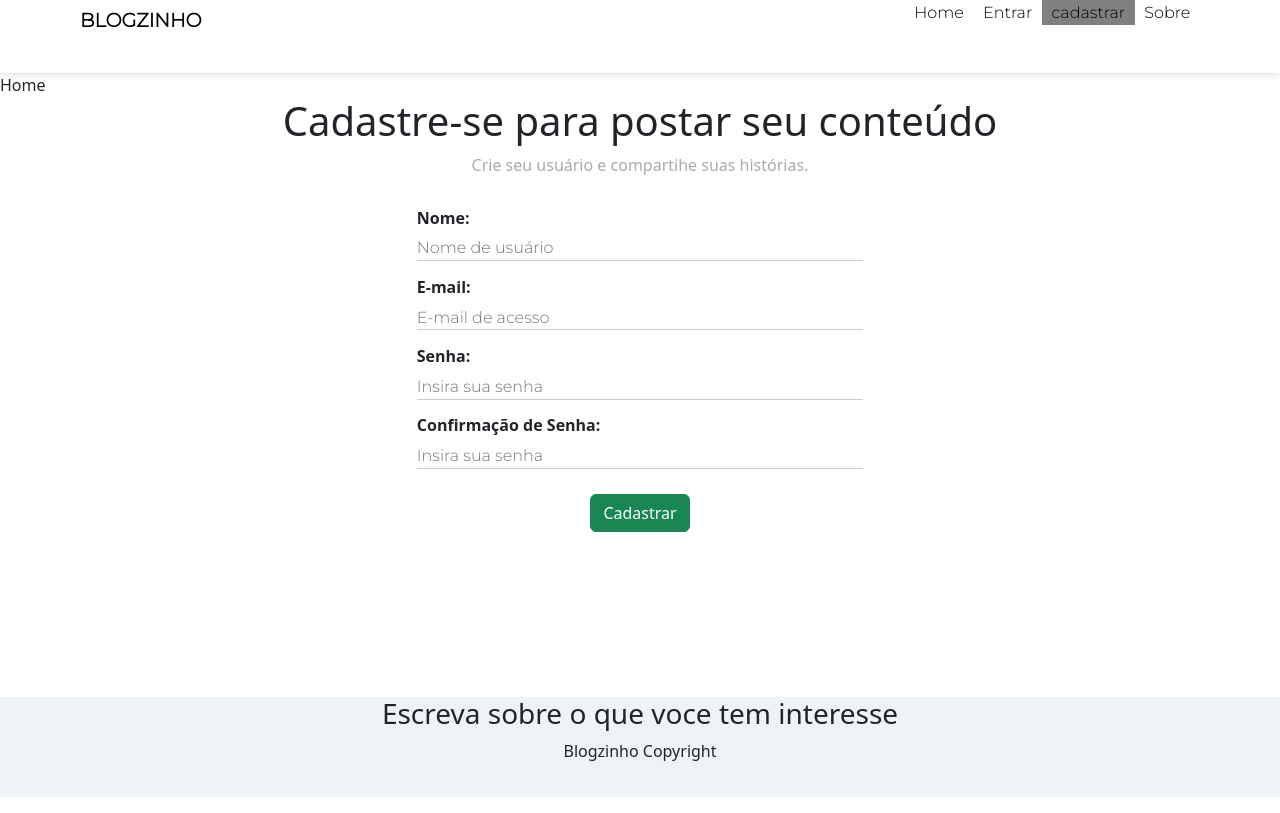
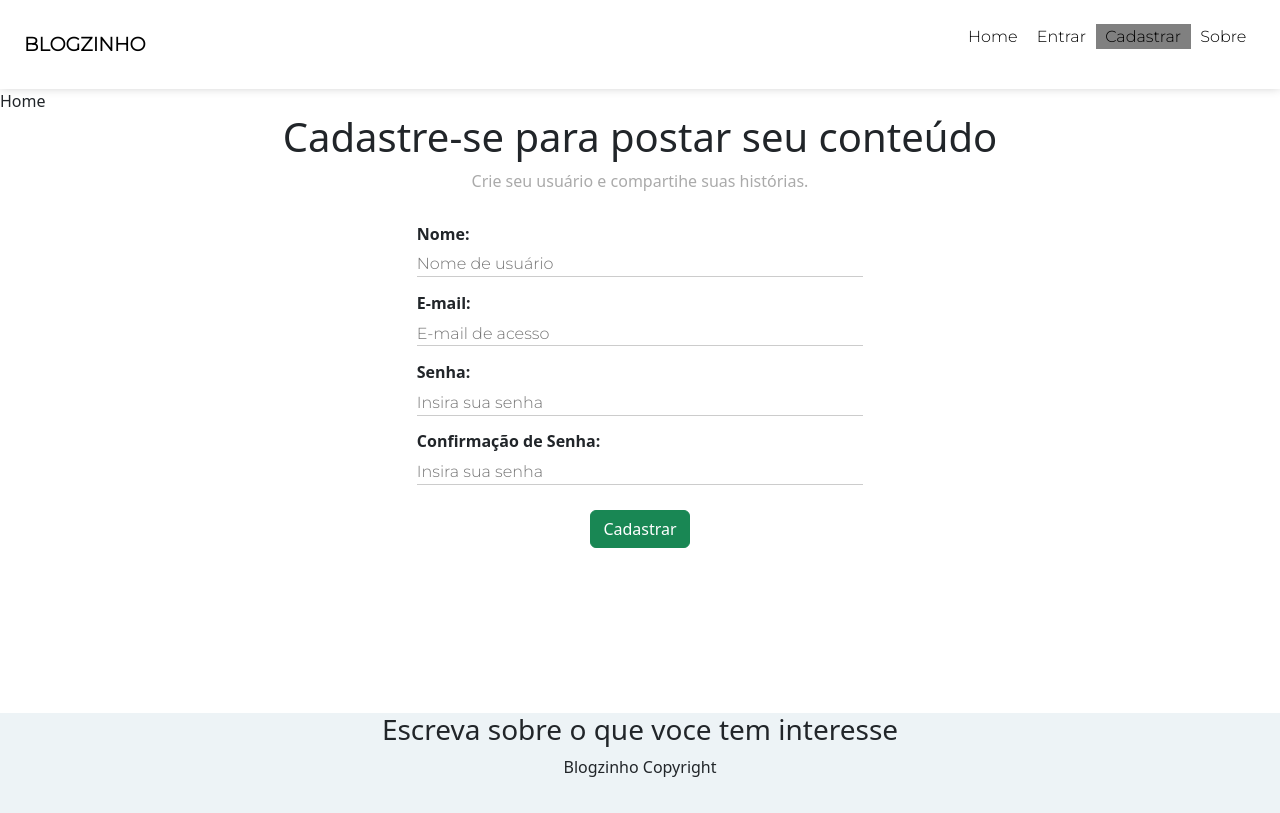
Before and after one commit to ursulavmn/blogzinho, a React (Create React App) app: page /register in a window 1280 px wide. Built offline with nearby package versions, Linux system fonts and the light colour scheme; no server answers.

Commit message:
novas alterações

```diff
--- a/package.json
+++ b/package.json
@@ -7,6 +7,7 @@
     "@testing-library/react": "^13.4.0",
     "@testing-library/user-event": "^13.5.0",
     "bootstrap": "^5.2.3",
+    "firebase": "^9.18.0",
     "react": "^18.2.0",
     "react-bootstrap": "^2.7.2",
     "react-dom": "^18.2.0",
--- a/src/App.js
+++ b/src/App.js
@@ -4,18 +4,48 @@ import 'bootstrap/dist/css/bootstrap.min.css'
 
 
 //meus imports
-import {BrowserRouter, Routes, Route, Navigate, Router} from 'react-router-dom';
 import Home from "./firebase/pages/Home/Home";
 import About from "./firebase/pages/About/About";
-import Navbar from "./components/Navbar"
 import Footer from "./components/Footer"
 import Login from './firebase/pages/Login/Login';
 import Register from './firebase/pages/Register/Register';
+import Dashboard from "./firebase/pages/Dashoboard/Dashboard"
+
+// meus contextos
+import {BrowserRouter, Routes, Route, Navigate} from 'react-router-dom';
+import { onAuthStateChanged } from 'firebase/auth';
 
 
+// meus hooks
+import { useState, useEffect } from 'react';
+import { useAuthentication } from './hooks/useAuthentication';
+
+// context
+import { AuthProvider } from "./contexts/AuthContext";
+import Navbar from "./components/Navbar"
+
   function App() {
+
+    const [user, setUser] = useState(undefined)
+    const {auth} = useAuthentication();
+    console.log(auth)
+    const loadingUser = user === undefined;
+
+    useEffect(() => {
+      onAuthStateChanged (auth, (user) => {
+        setUser(user)
+      });
+    }, [auth]);
+
+
+    if (loadingUser){
+      return <p>Carregando...</p>
+    }
+
+
     return (
       <div>
+        <AuthProvider value={{user}}>
       <BrowserRouter>
     <Navbar/>
     <Home/>
@@ -25,10 +55,12 @@ function App() {
         <Route path ="/About" element={<About />}/>
         <Route path ="/login" element={<Login />}/>
         <Route path ="/register" element={<Register/>}/>
+        <Route path='/post/create' element={<createPost />} />
         </Routes>
       </div>
       <Footer/>
       </BrowserRouter>
+      </AuthProvider>
       </div>
     );
   };
--- a/src/components/Navbar.js
+++ b/src/components/Navbar.js
@@ -1,32 +1,44 @@
-import { NavLink } from "react-router-dom"
+// meus imports
+import { NavLink } from "react-router-dom";
 
-// css
-import styles from './Navbar.module.css'
+import { useAuthentication } from "../hooks/useAuthentication";
 
+import { useAuthValue } from "../contexts/AuthContext";
 
-const navbar = () => {
+// meu css
+import styles from "./Navbar.module.css";
+
+const NavBar = () => {
+  const { user } = useAuthValue()
+
   return (
-    <nav className={styles.navbar}>
-      <NavLink to="/" className={styles.brand}  >
+    <nav className={`${styles.navbar} d-flex justify-content-between align-item-center p-4 `}>
+      <NavLink to="/" className={styles.brand}>
         <span>Blogzinho</span>
       </NavLink>
-      <ul className={styles.link_list}   >
-      <li>
-          <NavLink to="/" className={({isActive}) => (isActive ? styles.active:"")}>Home</NavLink>
-      </li>
-      <li>
-          <NavLink to="/login" className={({isActive}) => (isActive ? styles.active:"")}>Entrar</NavLink>
-        </li>
-        <li>
-          <NavLink to="/register" className={({isActive}) => (isActive ? styles.active:"")}>cadastrar</NavLink>
-        </li>
-        <li>
-          <NavLink to="/about" className={({isActive}) => (isActive ? styles.active:"")}>Sobre</NavLink>
-        </li>
 
+      <ul className={styles.link_list}>
+        <li> <NavLink to="/" className={({ isActive }) => (isActive ? styles.active : "")}> Home </NavLink> </li>
+        {!user && (
+          <>
+            <li> <NavLink to="/login" className={({ isActive }) => (isActive ? styles.active : "")}> Entrar </NavLink> </li>
+
+            <li> <NavLink to="/register" className={({ isActive }) => (isActive ? styles.active : "")}> Cadastrar </NavLink> </li>
+          </>
+        )}
+
+        {user && (
+          <>
+            <li> <NavLink to="/post/create" className={({ isActive }) => (isActive ? styles.active : "")}> Novo Post </NavLink> </li>
+
+            <li> <NavLink to="/dashboard" className={({ isActive }) => (isActive ? styles.active : "")}> Dashboard </NavLink> </li>
+          </>
+        )}
+        <li> <NavLink to="/about"
+          className={({ isActive }) => (isActive ? styles.active : "")}> Sobre </NavLink> </li>
       </ul>
     </nav>
   )
-}
+};
 
-export default navbar
+export default NavBar
--- /dev/null
+++ b/src/contexts/AuthContext.js
@@ -0,0 +1,11 @@
+import { useContext, createContext } from "react";
+
+const AuthContext = createContext();
+
+export function AuthProvider({ children, value }) {
+  return <AuthContext.Provider value={value}>{children}</AuthContext.Provider>;
+}
+
+export function useAuthValue() {
+  return useContext(AuthContext);
+}
--- a/src/firebase/config.js
+++ b/src/firebase/config.js
@@ -1,5 +1,6 @@
 import { initializeApp } from "firebase/app";
-import {getFirestore} from "firebase/firebase"
+import {getFirestore} from "firebase/firestore"
+
 const firebaseConfig = {
   apiKey: "AIzaSyAzE28yqWTGW6vO_gnlRwM1YgH7QDOHdz8",
   authDomain: "blogzinho-d3683.firebaseapp.com",
--- /dev/null
+++ b/src/firebase/pages/Dashoboard/Dashboard.js
@@ -0,0 +1,14 @@
+// meus css
+import styles from "./Dashboard.module.css"
+
+import React from 'react'
+
+const Dashboard = () => {
+  return (
+    <section>
+        <h1>Dashboard</h1>
+    </section>
+  )
+}
+
+export default Dashboard
--- a/src/firebase/pages/Register/Register.js
+++ b/src/firebase/pages/Register/Register.js
@@ -3,6 +3,8 @@ import  styles from './Register.module.css'
 
 // meus imports
 import { useState, useEffect} from 'react'
+import { useAuthentication } from '../../../hooks/useAuthentication'
+import { wait } from '@testing-library/user-event/dist/utils'
 
 
 const  Register = () => {
@@ -13,7 +15,10 @@ const  Register = () => {
   const [confirmPassword, setConfirmPassword] = useState ("")
   const [error, setError] = useState ("")
 
-  const handleSubimit = (e) => {
+  const { createUser, error: authError, loading} = useAuthentication()
+
+
+  const handleSubimit = async (e) => {
     e.preventDefault()
     setError("")
     const user = { displayName, email, password}
@@ -23,9 +28,15 @@ const  Register = () => {
       return
     }
 
-   console.log(user);
+    const res = await createUser(user);
 
 }
+
+useEffect (() => {
+  if (authError){
+    setError(authError)
+  }
+},[authError] )
 
 
   return (
@@ -55,7 +66,8 @@ const  Register = () => {
               value={confirmPassword } onChange={(e) => setConfirmPassword(e.target.value)}
             />
           </label>
-          <button className='btn btn-success my-4' >Cadastrar</button>
+          { !loading &&  <button className='btn btn-success my-4'>Cadastrar</button> }
+          {loading && <button className='btn btn-success my-4' disabled  >Aguarde...</button>}
           {error && <p className='error'>{error}</p>}
         </form>
     </div>
--- /dev/null
+++ b/src/hooks/useAuthentication.js
@@ -0,0 +1,82 @@
+import { db } from '../firebase/config'
+
+
+import {
+    getAuth,
+    createUserWithEmailAndPassword,
+    signInWithEmailAndPassword,
+    updateProfile,
+    signOut
+} from 'firebase/auth'
+
+import { useState, useEffect } from 'react'
+
+export const useAuthentication = () => {
+    const [error, setError] = useState(null)
+    const [loading, setLoading] = useState(null)
+
+
+    const [cancelled, setCancelled] = useState
+    (false)
+
+    const auth = getAuth();
+
+    function checkIfIsCancelled(){
+        if (cancelled){
+            return
+        }
+    }
+
+    const createUser = async (data) => {
+        checkIfIsCancelled();
+
+        setLoading(true);
+        setError(null)
+
+    try {
+        const { user } = await createUserWithEmailAndPassword(
+          auth,
+          data.email,
+          data.password
+        );
+
+        await updateProfile(user, {
+            displayName: data.displayName,
+          });
+
+          setLoading(false);
+
+          return user;
+        } catch (error) {
+          console.log(error.message);
+          console.log(typeof error.message);
+
+          let systemErrorMessage;
+
+          if (error.message.includes("Password") ) {
+            systemErrorMessage = "A senha precisa conter pelo menos 6 caracteres.";
+          } else if (error.message.includes("email-already") ) {
+            systemErrorMessage = "E-mail já cadastrado.";
+          } else {
+            systemErrorMessage = "Ocorreu um erro, por favor tenta mais tarde.";
+          }
+
+          setLoading(false);
+          setError(systemErrorMessage);
+        }
+
+
+      };
+
+
+    useEffect(() => {
+      return () => setCancelled(true)
+    }, []);
+
+    return {
+      auth,
+      createUser,
+      error,
+      loading,
+    }
+  };
```
Also changed, not shown: src/firebase/pages/createPost/createPost.js (added, +14 -0 lines), src/firebase/pages/Dashoboard/Dashboard.module.css (added), src/firebase/pages/createPost/createPost.module.css (added), 1 other file (tests, documents, lock files or other folders). Lines whose indentation alone changed are shown as unchanged.
